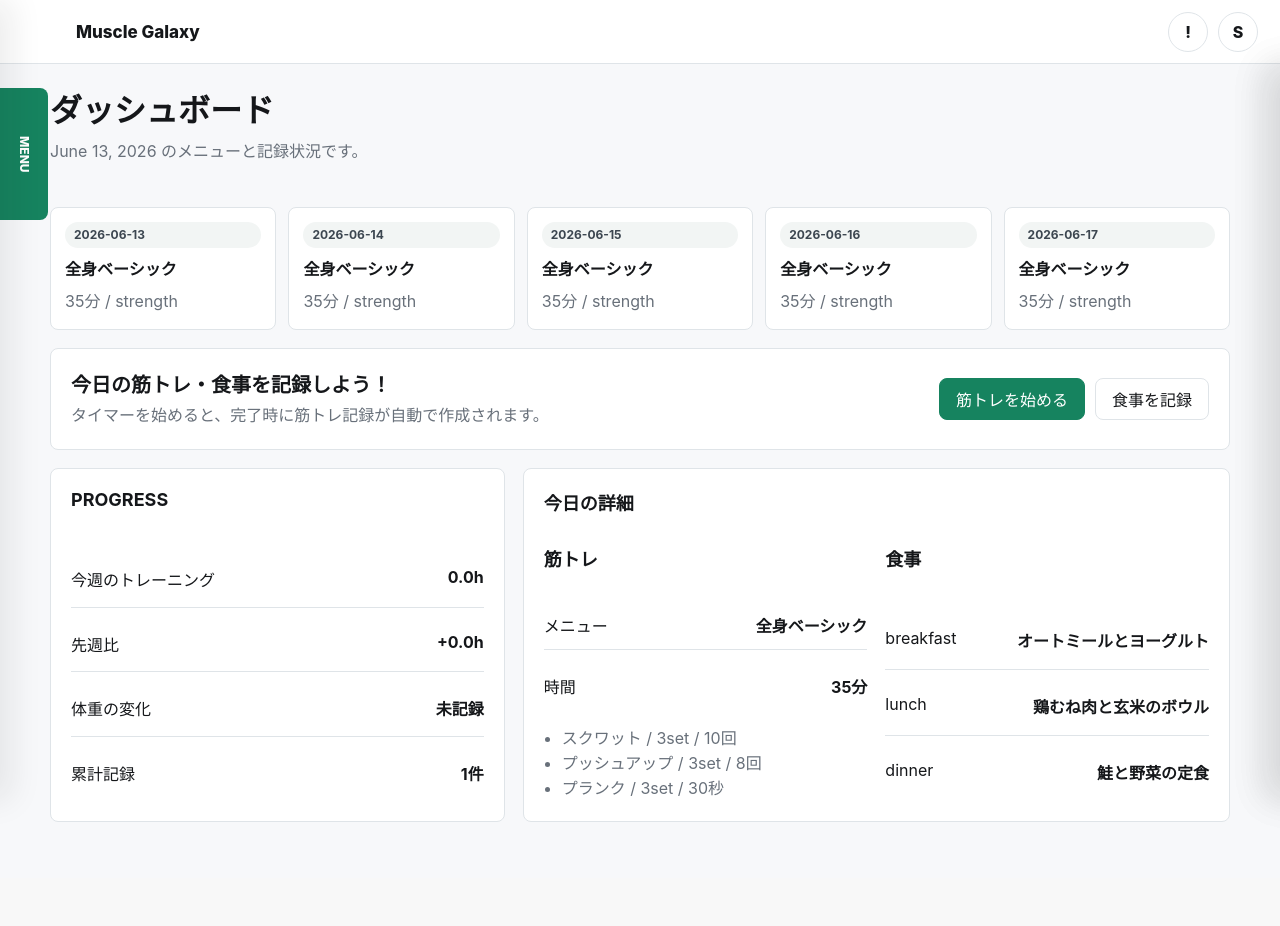
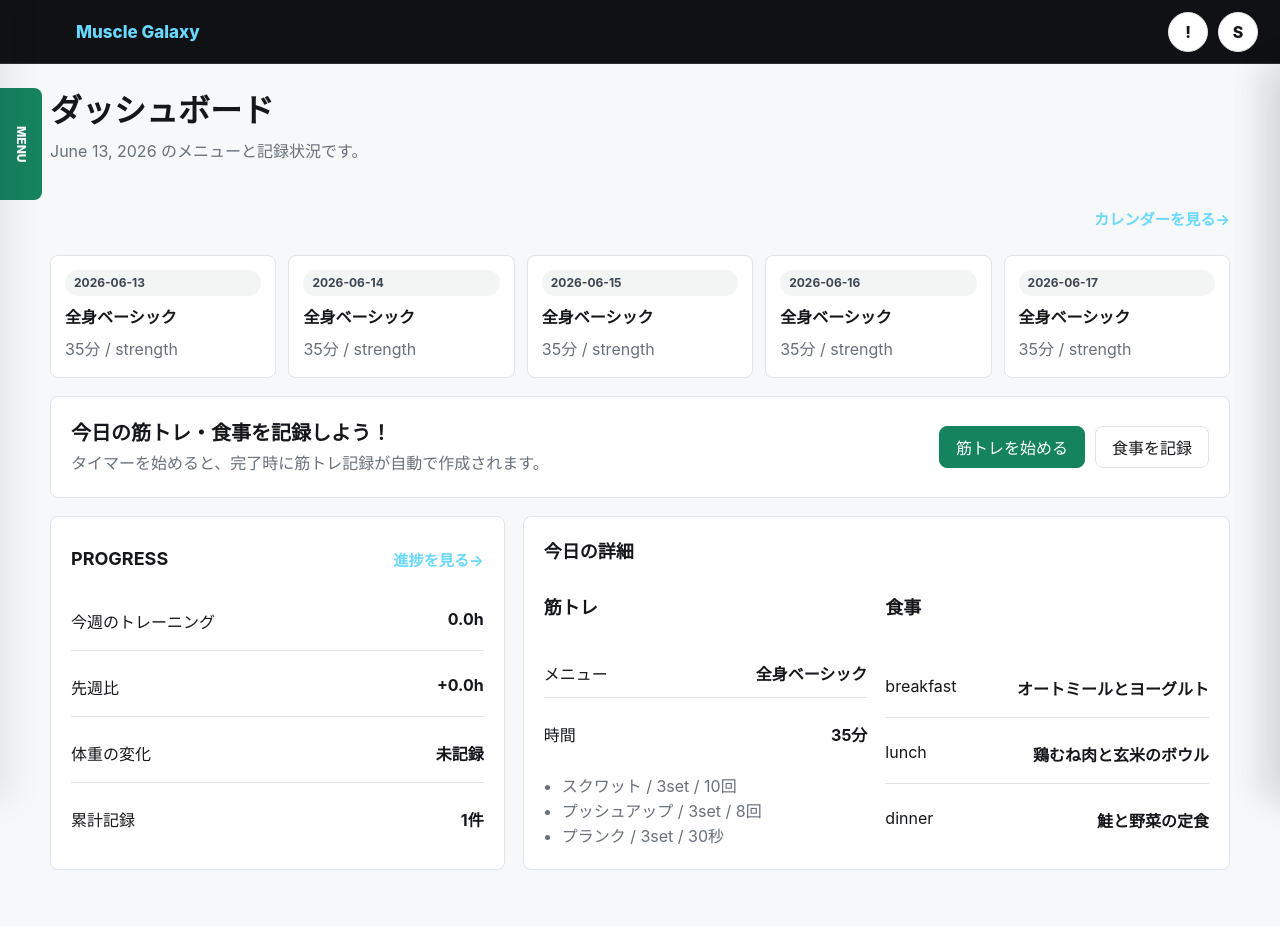
Before and after one commit to zawaumi/TNDHackathonT1, a Django app: page /home/ in a window 1280 px wide. Before the commit the page ends 822 px from the top, so only its background shows below. Run offline with Django 4.2, Linux system fonts and the light colour scheme; a user stored in the database is signed in; tables that the repository leaves empty hold one stand-in row (values such as "Sample post"); data that the repository does not hold is empty; parts of the project's set-up code (start-up, migrations or seed data) failed here and were passed over.

Commit message:
ダッシュボードの見た目の改装と利便性の向上を目的としたリンクの設置

```diff
--- a/muscle_galaxy/static/css/app.css
+++ b/muscle_galaxy/static/css/app.css
@@ -98,6 +98,20 @@ textarea {
     padding: 92px 0 56px;
 }
 
+.top-page-link {
+    display: flex;
+    justify-content: flex-end;
+    margin: 0 0 12px auto;
+    color: #69d8ff;
+    font-weight: 700;
+    font-size: 0.95rem;
+    text-decoration: none;
+}
+
+.top-page-link:hover {
+    color: #2ec7f3;
+}
+
 .is-public .app-main {
     padding-top: 32px;
 }
@@ -111,13 +125,14 @@ textarea {
     align-items: center;
     height: 64px;
     padding: 0 22px 0 76px;
-    background: rgba(255, 255, 255, 0.96);
-    border-bottom: 1px solid var(--line);
+    background: #0f1115;
+    border-bottom: 1px solid #2a2f38;
     backdrop-filter: blur(10px);
 }
 
 .brand.compact {
     font-size: 17px;
+    color: #69d8ff;
 }
 
 .top-actions {
@@ -154,7 +169,7 @@ textarea {
     position: fixed;
     inset: 0 auto 0 0;
     z-index: 40;
-    width: 292px;
+    width: 250px;
     pointer-events: none;
 }
 
@@ -162,8 +177,8 @@ textarea {
     position: absolute;
     top: 88px;
     left: 0;
-    width: 48px;
-    height: 132px;
+    width: 42px;
+    height: 112px;
     display: grid;
     place-items: center;
     writing-mode: vertical-rl;
@@ -178,12 +193,12 @@ textarea {
 
 .side-panel {
     height: 100%;
-    width: 244px;
-    padding: 26px 18px;
+    width: 208px;
+    padding: 20px 12px;
     background: #fff;
     border-right: 1px solid var(--line);
     box-shadow: 12px 0 30px rgba(21, 23, 26, 0.08);
-    transform: translateX(-244px);
+    transform: translateX(-208px);
     transition: transform 180ms ease;
     pointer-events: auto;
 }
@@ -307,6 +322,28 @@ textarea {
     font-size: 18px;
 }
 
+.card-header-row {
+    display: flex;
+    align-items: center;
+    justify-content: space-between;
+    gap: 12px;
+}
+
+.card-header-row h2 {
+    margin: 0;
+}
+
+.card-link {
+    color: #69d8ff;
+    font-weight: 700;
+    font-size: 0.95rem;
+    text-decoration: none;
+}
+
+.card-link:hover {
+    color: #2ec7f3;
+}
+
 .grid {
     display: grid;
     gap: 16px;
@@ -336,6 +373,12 @@ textarea {
 .dashboard-shell {
     display: grid;
     gap: 18px;
+}
+
+.schedule-top-row {
+    display: flex;
+    justify-content: flex-end;
+    margin-bottom: 8px;
 }
 
 .schedule-strip {
--- a/muscle_galaxy/templates/page/dashboard.html
+++ b/muscle_galaxy/templates/page/dashboard.html
@@ -9,6 +9,9 @@
         <p>{{ today }} のメニューと記録状況です。</p>
     </div>
 
+    <div class="schedule-top-row">
+        <a class="card-link" href="/calendar/">カレンダーを見る→</a>
+    </div>
     <section class="schedule-strip" aria-label="直近の筋トレメニュー">
         {% for day in upcoming_days %}
             <article class="schedule-day">
@@ -32,7 +35,10 @@
 
     <section class="dashboard-bottom">
         <article class="panel stack">
-            <h2>PROGRESS</h2>
+            <div class="card-header-row">
+                <h2>PROGRESS</h2>
+                <a class="card-link" href="/statis/">進捗を見る→</a>
+            </div>
             <div class="progress-list">
                 <div class="progress-row">
                     <span>今週のトレーニング</span>
```
